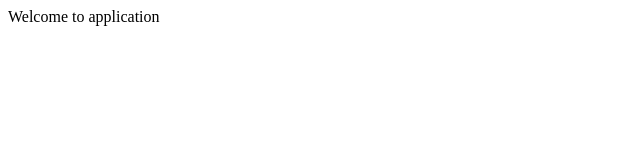
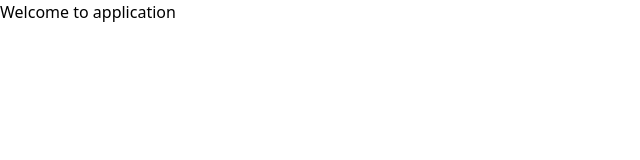
Before and after one commit to jlinco/nextjs-reactquery-tailwindcss, a Next.js app: page / in a window 1280 px wide. Shown: the top 160 px of the page, without its empty margins (0-640 px from the left). Built offline with nearby package versions, Linux system fonts and the light colour scheme.

Commit message:
chore(install): addition of tailwind

```diff
--- /dev/null
+++ b/postcss.config.js
@@ -0,0 +1,6 @@
+module.exports = {
+  plugins: {
+    tailwindcss: {},
+    autoprefixer: {},
+  },
+}
--- a/styles/globals.css
+++ b/styles/globals.css
@@ -0,0 +1,3 @@
+@tailwind base;
+@tailwind components;
+@tailwind utilities;
--- /dev/null
+++ b/tailwind.config.js
@@ -0,0 +1,11 @@
+module.exports = {
+  purge: ['./pages/**/*.{js.ts.jsx,tsx}', './components/**/*.{js,ts,jsx,tsx}'],
+  darkMode: false, // or 'media' or 'class'
+  theme: {
+    extend: {},
+  },
+  variants: {
+    extend: {},
+  },
+  plugins: [],
+}
```
Also changed, not shown: package.json (+9 -1 lines), 1 other file (tests, documents, lock files or other folders).
